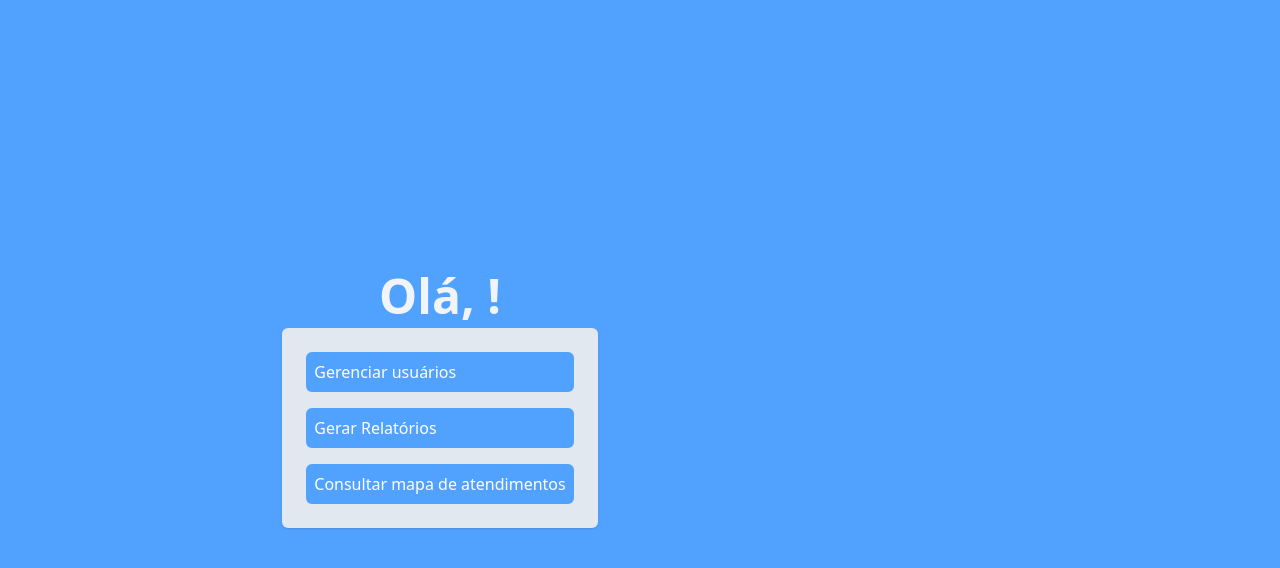
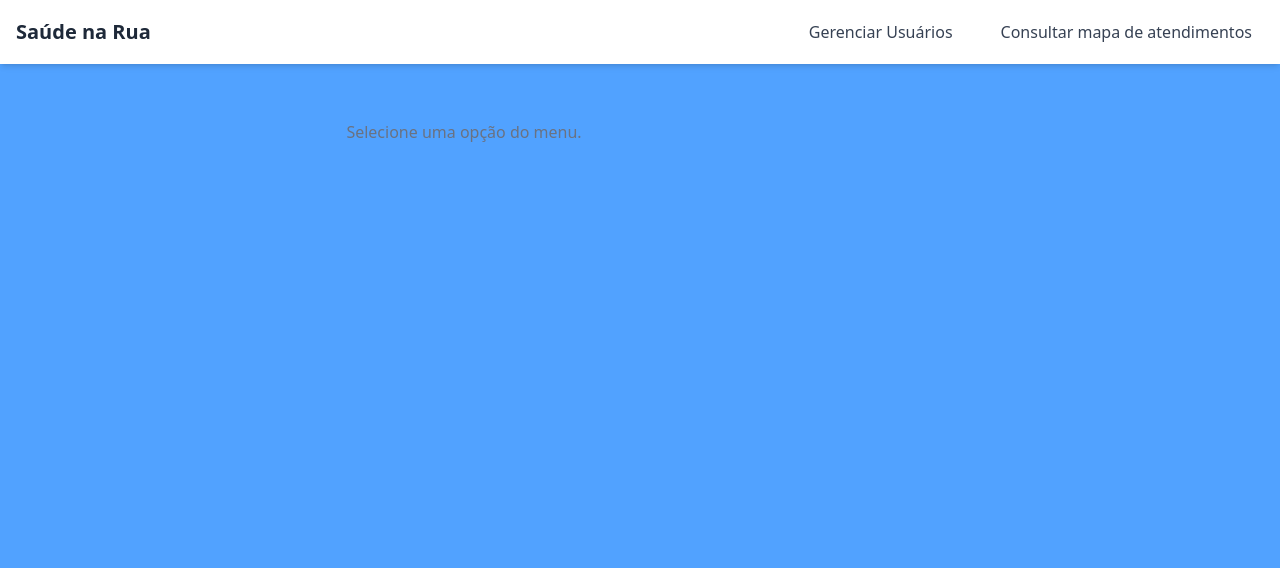
Before and after one commit to goncalvesAugusto7/street-practice-management, a React (Vite) app in the folder frontend/: page /admin in a window 1280 px wide. Shown: the top 568 px of the page. Built offline with nearby package versions, Linux system fonts and the light colour scheme.

Commit message:
headbar no `ManagerDashboard.jsx` e correção da sobreposição do mapa de atendimentos

```diff
--- a/frontend/src/index.css
+++ b/frontend/src/index.css
@@ -1 +1,4 @@
-@import 'tailwindcss';
+@import "tailwindcss";
+.leaflet-map {
+  z-index: 10 !important;
+}
--- a/frontend/src/pages/AgentDashboard.jsx
+++ b/frontend/src/pages/AgentDashboard.jsx
@@ -1,6 +1,3 @@
-import { useNavigate, useSearchParams } from "react-router-dom";
-import Title from "../components/Title";
-import Button from "../components/Button";
 import { useState } from "react";
 import RegisterResident from "./components/agent/RegisterResident";
 import NewService from "./components/agent/NewService";
@@ -8,12 +5,6 @@ import ServiceMap from "./components/ServiceMap";
 import Header from "../components/Header";
 
 export default function AgentDashboard() {
-  const navigate = useNavigate();
-  const [searchParams] = useSearchParams();
-  const login = searchParams.get("login");
-  const password = searchParams.get("password");
-  const accesslevel = searchParams.get("accesslevel");
-
   const [selected, setSelected] = useState(null);
   const [isMenuOpen, setIsMenuOpen] = useState(false);
 
@@ -55,7 +46,7 @@ export default function AgentDashboard() {
       />
 
       {/* area do conteudo */}
-      <main className="container mx-auto px-4 py-6 pt-16 flex-1">
+      <main className="container mx-auto px-4 py-6 pt-20">
         {/* <Title>Olá, {login}!</Title> */}
         <div className="w-full max-w-4xl">
           {SelectedComponent ? (
@@ -67,26 +58,6 @@ export default function AgentDashboard() {
           )}
         </div>
       </main>
-
-      {/* <div className="max-w-sm space-y-2">
-        <Title>Olá, {login}!</Title>
-
-        <div className="space-y-4 p-6 bg-slate-200 rounded-md shadow flex flex-col">
-          <Button onClick={() => setSelected("newService")}>
-            Novo Atendimento
-          </Button>
-          <Button onClick={() => setSelected("registerResident")}>
-            Cadastrar Morador
-          </Button>
-          <Button onClick={() => setSelected("serviceMap")}>
-            Consultar mapa de atendimentos
-          </Button>
-        </div>
-      </div> */}
-
-      {/* <div className="w-full max-w-sm space-y-2">
-        {SelectedComponent ? <SelectedComponent /> : <p></p>}
-      </div> */}
     </div>
   );
 }
--- a/frontend/src/pages/ManagerDashboard.jsx
+++ b/frontend/src/pages/ManagerDashboard.jsx
@@ -1,56 +1,66 @@
 import { useNavigate, useSearchParams } from "react-router-dom";
 import { useState } from "react";
-import Title from "../components/Title";
-import Button from "../components/Button";
 import ServiceMap from "./components/ServiceMap";
 import ManageUsers from "./components/manager/ManageUsers";
+import Header from "../components/Header";
 
 export default function ManagerDashboard() {
-
   const navigate = useNavigate();
-    const[searchParams] = useSearchParams();
+  const [searchParams] = useSearchParams();
   const login = searchParams.get("login");
   const password = searchParams.get("password");
   const accesslevel = searchParams.get("accesslevel");
 
-    const [selected, setSelected] = useState("")
-
+  const [selected, setSelected] = useState(null);
+  const [isMenuOpen, setIsMenuOpen] = useState(false);
 
   const componentsMap = {
     manageUsers: ManageUsers,
-        serviceMap: ServiceMap
-    }
-    const SelectedComponent = componentsMap[selected]
+    serviceMap: ServiceMap,
+  };
+  const componentsList = [
+    { label: "Gerenciar Usuários", key: "manageUsers" },
+    { label: "Consultar mapa de atendimentos", key: "serviceMap" },
+  ];
+  const SelectedComponent = componentsMap[selected];
+
+  const handleMenuItemClick = (item) => {
+    setSelected(item.key);
+    setIsMenuOpen(false);
+  };
 
   return (
-        <div className="w-screen h-screen bg-blue-400 flex flex-row justify-center p-6 items-center gap-4">
+    <div className="min-h-screen bg-blue-400 flex flex-col">
+      <Header
+        title="Saúde na Rua"
+        menuItems={componentsList}
+        onMenuItemClick={handleMenuItemClick}
+        isMenuOpen={isMenuOpen}
+        toggleMenu={() => {
+          setIsMenuOpen(!isMenuOpen);
+          console.log(
+            "foi clicado. menu aberto? " +
+              isMenuOpen +
+              ". selected: " +
+              selected +
+              ". lista de componentes: "
+          );
+          console.table(componentsList[0]);
+        }}
+      />
 
-            <div className="max-w-sm space-y-2">
-
-                <Title>Olá, {login}!</Title>
-
-                <div className="space-y-4 p-6 bg-slate-200 rounded-md shadow flex flex-col">
-                    <Button
-                        onClick={()=> setSelected("manageUsers")}
-                    >
-                        Gerenciar usuários
-                    </Button>
-                    <Button
-                        onClick={() => navigate('/admin/report')}
-                    >
-                        Gerar Relatórios
-                    </Button>
-                    <Button
-                        onClick={()=> setSelected("serviceMap")}
-                    >
-                        Consultar mapa de atendimentos
-                    </Button>
+      {/* area de conteudo */}
+      <main className="container mx-auto px-4 py-6 py-20">
+        <div className="w-full max-w-4xl">
+          {SelectedComponent ? (
+            <SelectedComponent />
+          ) : (
+            <p className="text-gray-500 text-center py-10">
+              Selecione uma opção do menu.
+            </p>
+          )}
         </div>
+      </main>
     </div>
-            <div className="w-full max-w-sm space-y-2">
-                {SelectedComponent ? <SelectedComponent/> : <p></p>}
-            </div>
-
-        </div>
-    )
+  );
 }
--- a/frontend/src/pages/components/ServiceMap.jsx
+++ b/frontend/src/pages/components/ServiceMap.jsx
@@ -1,92 +1,84 @@
-import { MapContainer,TileLayer,Marker,Popup } from "react-leaflet"
-import { useState,useEffect } from "react";
+import { MapContainer, TileLayer, Marker, Popup } from "react-leaflet";
+import { useState, useEffect } from "react";
 
 export default function ServiceMap() {
-    const [loading,setLoading] = useState(true);
-    const [centroid,setCentroid] = useState(null)
-    const [locations,setLocations] = useState(null);
+  const [loading, setLoading] = useState(true);
+  const [centroid, setCentroid] = useState(null);
+  const [locations, setLocations] = useState(null);
 
   const getLocations = async (event) => {
-        return new Promise(async(resolve, reject) => {
-
+    return new Promise(async (resolve, reject) => {
       try {
         const response = await fetch("/api/routes");
         const data = await response.json();
-                console.log(data)
+        console.log(data);
 
         // data.locations.map((r,index) => (
         //     console.log(r.id + " " + '"'+r.latitude+','+r.longitude+'"')
         // ))
-                setLocations(data.locations)
-                resolve(data.locations)
+        setLocations(data.locations);
+        resolve(data.locations);
       } catch (error) {
-                console.error("Erro ao pegar localizações: " + error)
+        console.error("Erro ao pegar localizações: " + error);
         reject(error);
       }
-        })
-    }
+    });
+  };
 
   const getCentroid = (locations) => {
     try {
-            let midLatitude = 0
-            locations.map((r,index) => (
-                midLatitude += r.latitude
-            ))
-            midLatitude /= locations.length
+      let midLatitude = 0;
+      locations.map((r, index) => (midLatitude += r.latitude));
+      midLatitude /= locations.length;
 
-            console.log("latitude média: "+midLatitude)
+      console.log("latitude média: " + midLatitude);
 
-            let midLongitude = 0
-            locations.map((r,index) => (
-                midLongitude += r.longitude
-            ))
-            midLongitude /= locations.length
+      let midLongitude = 0;
+      locations.map((r, index) => (midLongitude += r.longitude));
+      midLongitude /= locations.length;
 
-            console.log("longitude média: "+midLongitude)
+      console.log("longitude média: " + midLongitude);
 
-            setCentroid([midLatitude,midLongitude])
+      setCentroid([midLatitude, midLongitude]);
     } catch (error) {
-            console.log("Erro ao pegar centróide: "+error)
+      console.log("Erro ao pegar centróide: " + error);
     } finally {
       setLoading(false);
     }
-    }
+  };
 
   useEffect(() => {
     getLocations()
-        .then(locations => getCentroid(locations))
-        .catch(error => console.log("Erro: "+error))
+      .then((locations) => getCentroid(locations))
+      .catch((error) => console.log("Erro: " + error));
   }, []);
 
-    if (loading) return <p>Carregando...</p>
-    if (!locations) return <p>Nenhum local de atendimento encontrado</p>
+  if (loading) return <p>Carregando...</p>;
+  if (!locations) return <p>Nenhum local de atendimento encontrado</p>;
 
   return (
     <div className="bg-green-100 rounded-md p-2 border-green-700 border-2">
-
       <h2 className="text-2xl font-bold text-green-600 text-center mb-2">
         Mapa dos Atendimentos
       </h2>
 
       <MapContainer
-                className="rounded-md"
+        className="rounded-md leaflet-map"
         center={centroid}
         zoom={12}
-                style={{height:"400px",width:"100%"}}
+        style={{ height: "400px", width: "100%" }}
       >
-                <TileLayer
-                    url="https://{s}.tile.openstreetmap.org/{z}/{x}/{y}.png"
-                />
+        <TileLayer url="https://{s}.tile.openstreetmap.org/{z}/{x}/{y}.png" />
 
         {locations.map((local) => (
-                    <Marker key={local.id} position={[local.latitude,local.longitude]}>
+          <Marker key={local.id} position={[local.latitude, local.longitude]}>
             <Popup>{local.id}</Popup>
           </Marker>
         ))}
       </MapContainer>
-            <p
-                className="p-1 font-bold"
-            >Atendimentos registrados: {locations.length}</p>
+      <p className="p-1 font-bold">
+        Atendimentos registrados: {locations.length}
+      </p>
     </div>
-    )
+  );
 }
```
Lines whose indentation alone changed are shown as unchanged.
